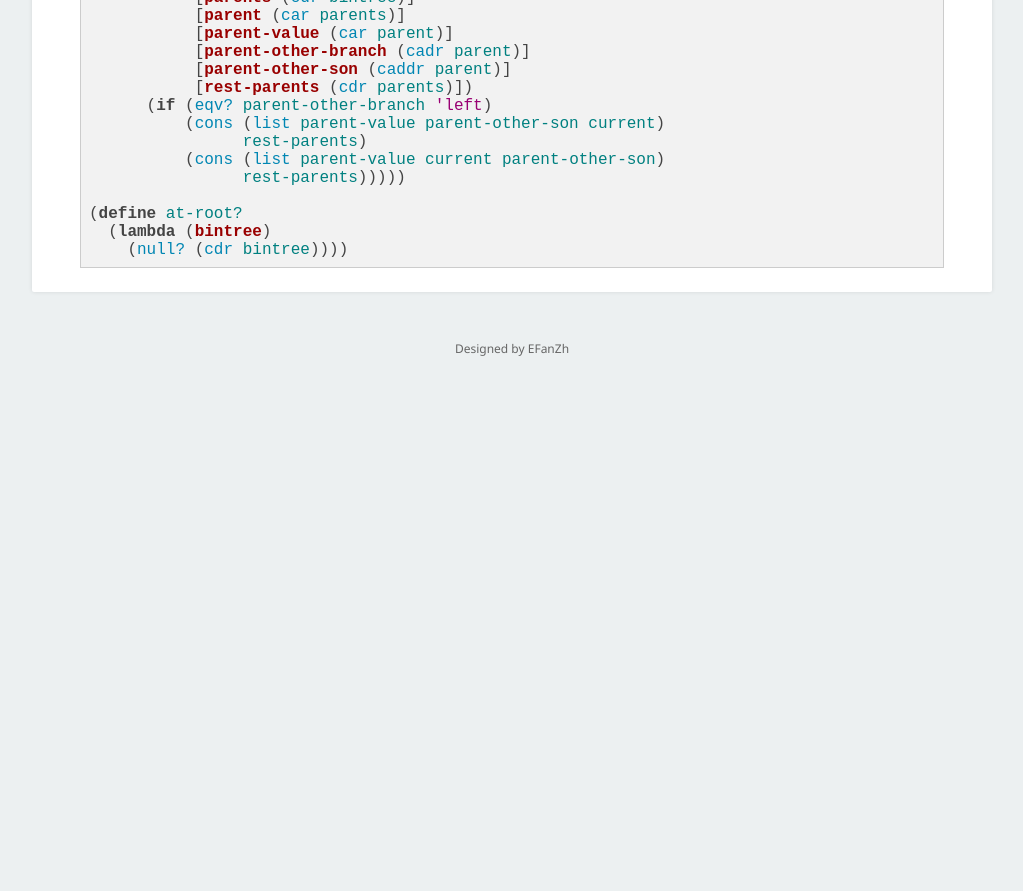
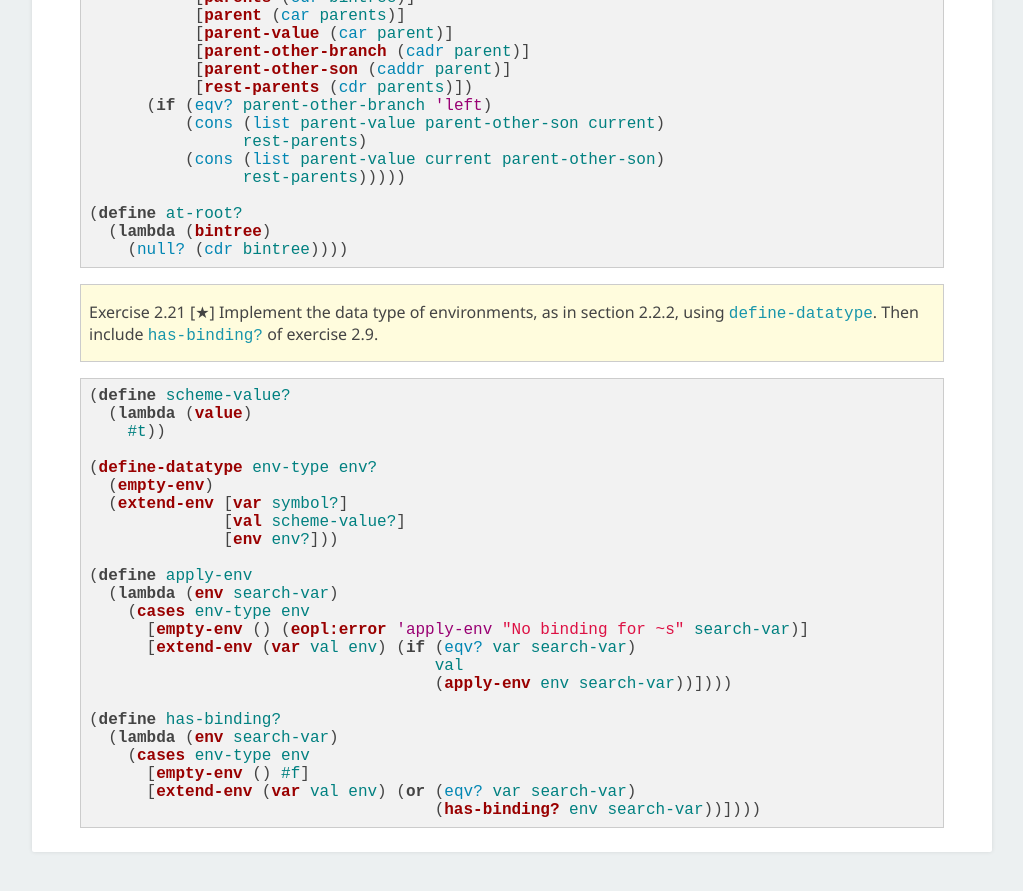
Before and after one commit to EFanZh/efanzh.github.io, a Jekyll site: the page built from _posts/2017-08-06-essentials-of-programming-languages-exercises.md, in a window 1280 px wide and 900 px high, scrolled down 30739 px. Shown: the top 891 px of the window, without its empty margins (128-1151 px from the left). Built offline with Jekyll 4.4.1, drawn with Linux system fonts in a browser that asks for light colours; formulas are drawn with MathJax 3; before the commit the page ends 31144 px from its top, so only the background shows below that.

Commit message:
Add EOPL exercise 2.21

````diff
--- a/_posts/2017-08-06-essentials-of-programming-languages-exercises.md
+++ b/_posts/2017-08-06-essentials-of-programming-languages-exercises.md
@@ -1605,3 +1605,33 @@ Remaining implementations are the same as the ones in exercise 2.15.
   (lambda (bintree)
     (null? (cdr bintree))))
 ```
+
+> Exercise 2.21 [★] Implement the data type of environments, as in section 2.2.2, using `define-datatype`. Then include
+> `has-binding?` of exercise 2.9.
+
+```racket
+(define scheme-value?
+  (lambda (value)
+    #t))
+
+(define-datatype env-type env?
+  (empty-env)
+  (extend-env [var symbol?]
+              [val scheme-value?]
+              [env env?]))
+
+(define apply-env
+  (lambda (env search-var)
+    (cases env-type env
+      [empty-env () (eopl:error 'apply-env "No binding for ~s" search-var)]
+      [extend-env (var val env) (if (eqv? var search-var)
+                                    val
+                                    (apply-env env search-var))])))
+
+(define has-binding?
+  (lambda (env search-var)
+    (cases env-type env
+      [empty-env () #f]
+      [extend-env (var val env) (or (eqv? var search-var)
+                                    (has-binding? env search-var))])))
+```
````
